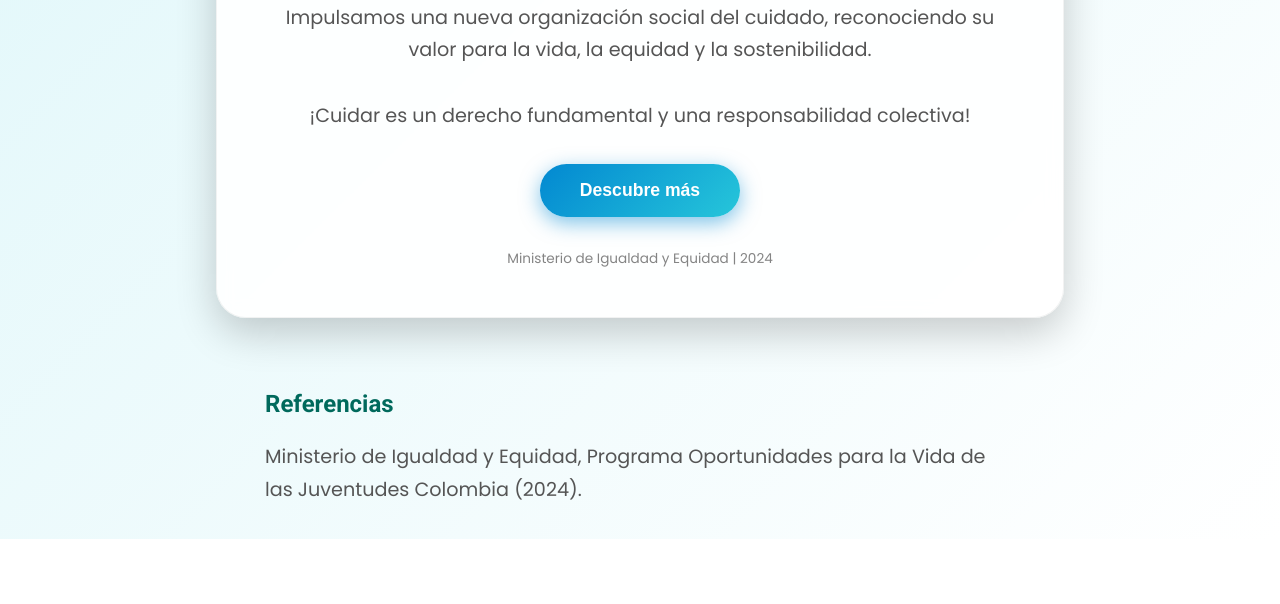
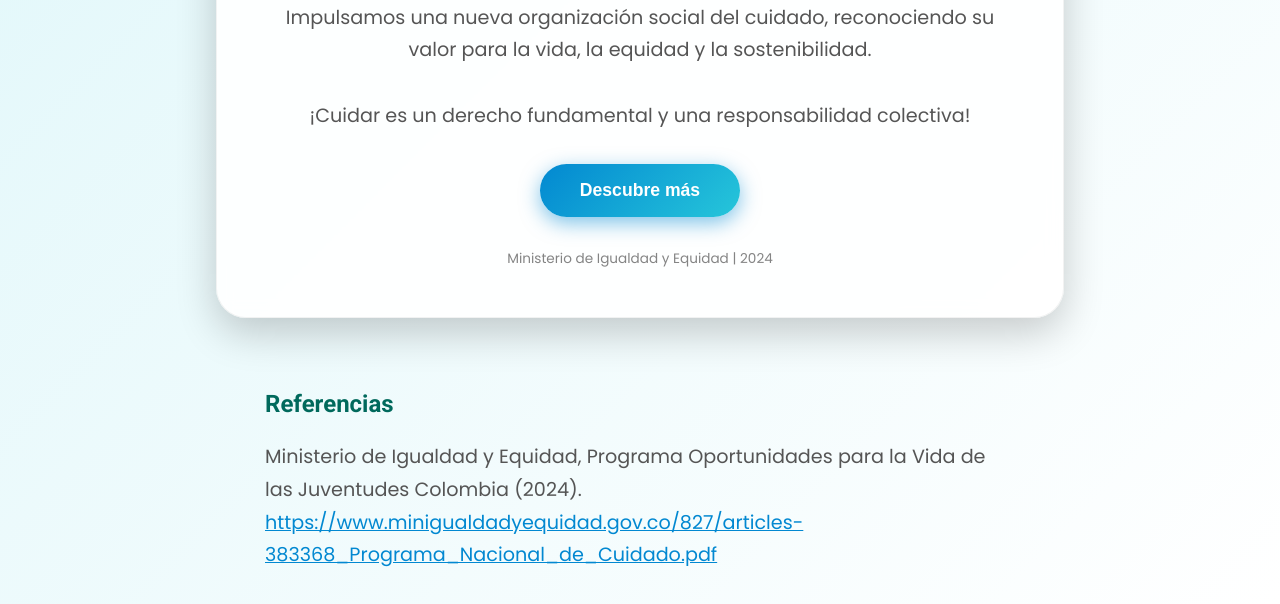
Before and after one commit to Carloscisneroides/flayerr, a plain HTML site: page index.html in a window 1280 px wide. Shown: the part 312-916 px from the top of the page. Before the commit the page ends 851 px from the top, so only its background shows below. Drawn offline with Linux system fonts and the light colour scheme.

Commit message:
fix: :bug: solucion

```diff
--- a/index.html
+++ b/index.html
@@ -160,9 +160,8 @@
     <h2>Referencias</h2>
     <p>
       Ministerio de Igualdad y Equidad, Programa Oportunidades para la Vida de las Juventudes Colombia (2024).<br>
-      <a href="https://www.minigualdadyequidad.gov.co/827/articles-383368_Programa_Nacional_de_Cuidado.pdf >
-       " target="_blank">
-
+      <a href="https://www.minigualdadyequidad.gov.co/827/articles-383368_Programa_Nacional_de_Cuidado.pdf" target="_blank">
+        https://www.minigualdadyequidad.gov.co/827/articles-383368_Programa_Nacional_de_Cuidado.pdf
       </a>
     </p>
   </div>
```
